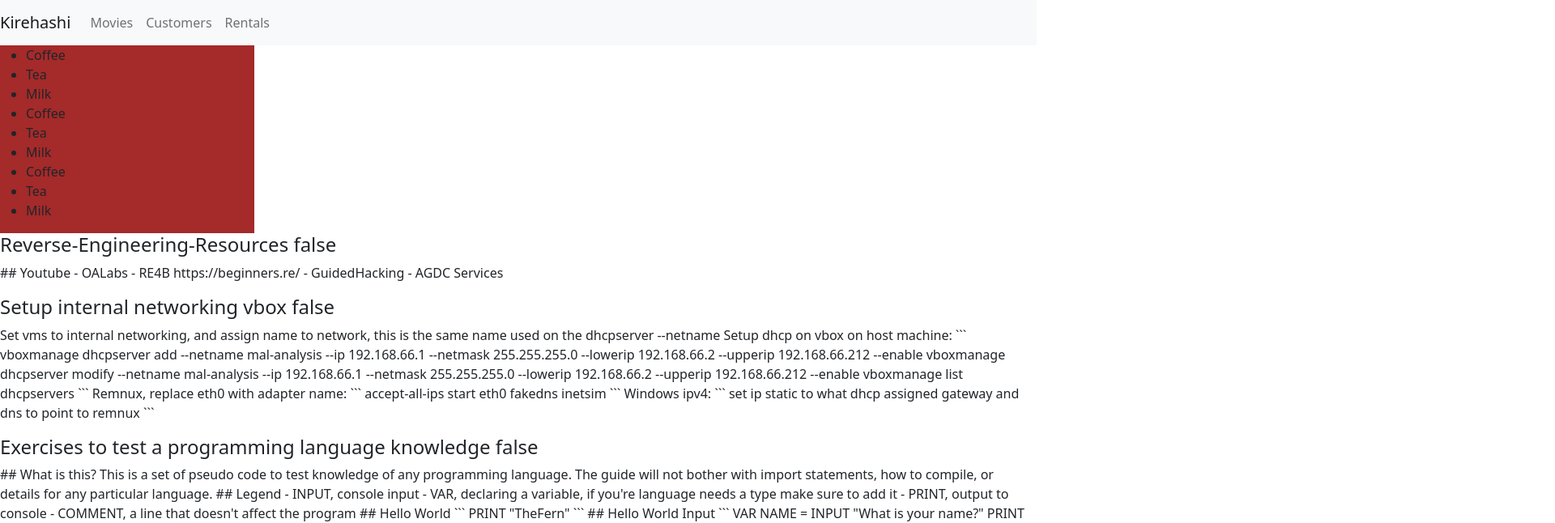
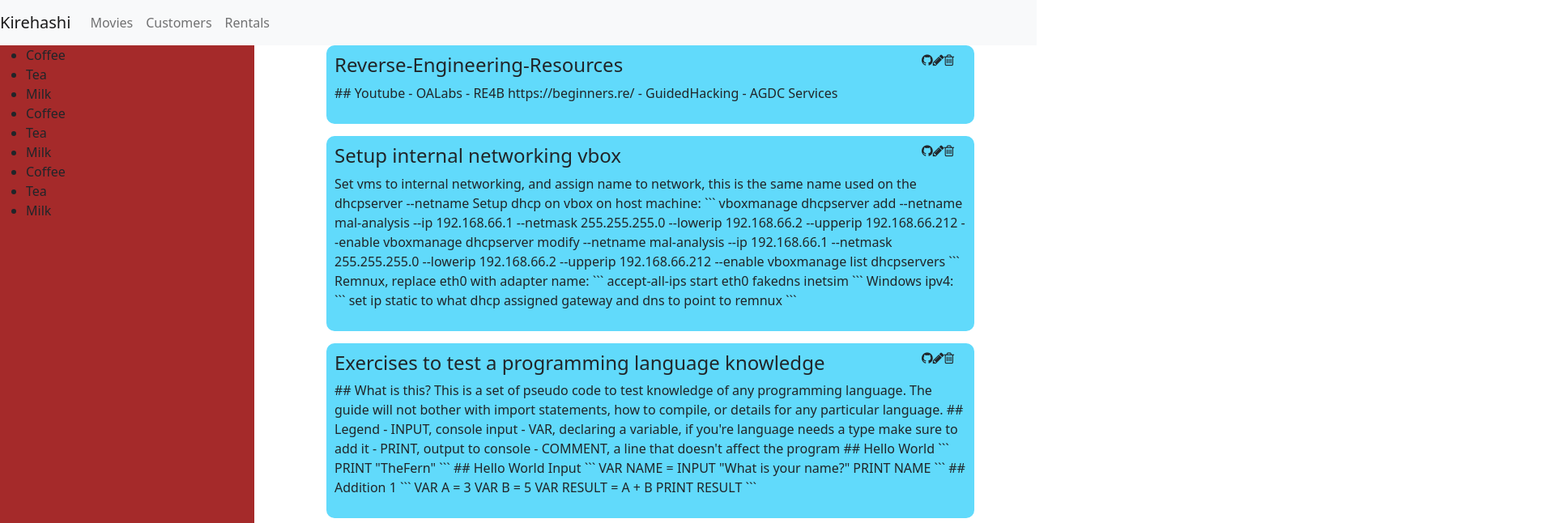
Before and after one commit to TheFern2/kirehashi, a React (Create React App) app: page / in a window 1280 px wide. Shown: the top 646 px of the page at 81% size, 1920 px wide, since content can reach past the window. Built offline with nearby package versions, Linux system fonts and the light colour scheme.

Commit message:
css gist card

```diff
--- a/src/App.css
+++ b/src/App.css
@@ -36,3 +36,35 @@
     transform: rotate(360deg);
   }
 }
+
+.gist-container {
+  display: flex;
+  flex-direction: column;
+  padding: 10px;
+  margin: 0 auto 15px;
+  max-width: 100%;
+  width: 800px;
+  background-color: #61dafb;
+  border-radius: 10px;
+}
+
+.gist-description {
+  padding-right: 15px;
+}
+
+.gist-top-left {
+  display: flex;
+  flex-direction: row;
+}
+
+.gist-top {
+  display: flex;
+  flex-direction: row;
+}
+
+.gist-top-right {
+  display: flex;
+  flex-direction: row;
+  margin-left: auto;
+  padding-right: 15px;
+}
--- a/src/components/gist.tsx
+++ b/src/components/gist.tsx
@@ -1,5 +1,6 @@
 import React from "react";
 import { DetailedGist } from "../interfaces/DetailedGist";
+import "../App.css";
 
 const Gist = (props: { gistData: DetailedGist }) => {
   console.log(Object.keys(props.gistData.files)[0]);
@@ -8,12 +9,22 @@ const Gist = (props: { gistData: DetailedGist }) => {
     props.gistData.description !== "" ? props.gistData.description : "Untitled";
 
   return (
-    <React.Fragment>
-      <h4>
-        {gistDescription} {String(props.gistData.public)}
-      </h4>
-      <p>{props.gistData.files[firstFile]?.content}</p>
-    </React.Fragment>
+    <div className="gist-container">
+      <div className="gist-top">
+        <div className="gist-top-left">
+          <h4 className="gist-description">{gistDescription}</h4>
+          {props.gistData.public && <i className="fa fa-user-secret"></i>}
+        </div>
+        <div className="gist-top-right">
+          <i className="fa fa-github"></i>
+          <i className="fa fa-pencil"></i>
+          <i className="fa fa-trash-o"></i>
+        </div>
+      </div>
+      <div className="gist-bottom">
+        <p>{props.gistData.files[firstFile]?.content}</p>
+      </div>
+    </div>
   );
 };
 
--- a/src/components/gistList.tsx
+++ b/src/components/gistList.tsx
@@ -6,7 +6,7 @@ const GistList = (props: { detailedGists: DetailedGist[] }) => {
   const gistList = props.detailedGists.map((gistData) => {
     return <Gist key={gistData.id} gistData={gistData} />;
   });
-  return <div>{gistList}</div>;
+  return <div className="gist-list">{gistList}</div>;
 };
 
 export default GistList;
```
